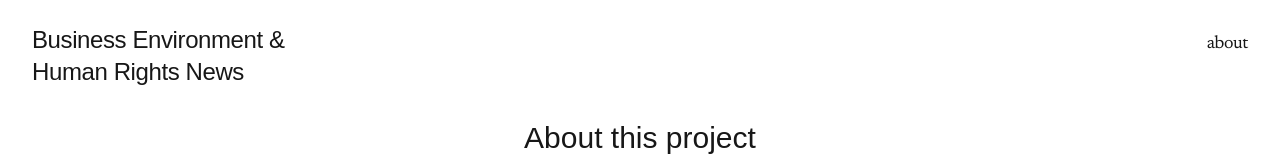
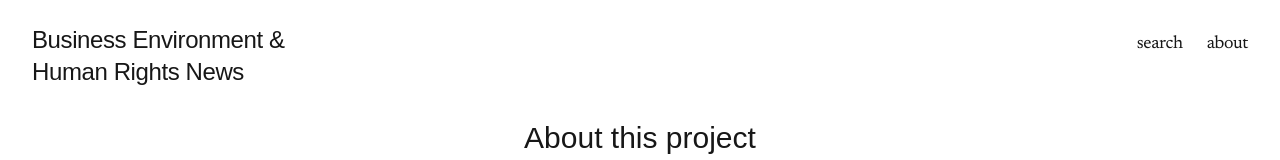
Before and after one commit to mattphillips-one/behr-news-app, a Next.js app: page /about in a window 1280 px wide. Shown: the top 160 px of the page. Built offline with nearby package versions, Linux system fonts and the light colour scheme; a web font is replaced by a local one.

Commit message:
Added dynamic search nav button

```diff
--- a/src/app/components/CardList.tsx
+++ b/src/app/components/CardList.tsx
@@ -1,5 +1,5 @@
 import Card from '@/app/components/ui/Card';
-import { NewsFeed, NewsItem } from '@/app/types/types';
+import { NewsItem } from '@/app/types/types';
 
 
 /*
--- a/src/app/components/nav.tsx
+++ b/src/app/components/nav.tsx
@@ -1,13 +1,26 @@
+'use client';
+
 import Link from 'next/link';
 import { fonts } from '@/app/components/ui/fonts';
+import { usePathname } from 'next/navigation';
 
 const navItems = {
+  '/': {
+    name: 'search'
+  },
   '/about': {
     name: 'about',
   }
 }
 
 export function Navbar() {
+  const pathname = usePathname();
+  let isVisible = "invisible";
+
+  // only show link to search if in about page
+  if (pathname === '/about') {
+    isVisible = "visible";
+  }
 
   return (
     <aside className="tracking-tight flex justify-between mb-10 md:mb-5">
@@ -18,17 +31,20 @@ export function Navbar() {
         >
           <a href='/' className={`${fonts.ovo} max-w-[50%] lg:max-w-xs text-xl lg:text-2xl m-3`}>Business Environment & Human Rights News</a>
           <div className="flex flex-row space-x-0">
-            {Object.entries(navItems).map(([path, { name }]) => {
-              return (
-                <Link
-                  key={path}
-                  href={path}
-                  className={`${fonts.newsreader} transition-all text-lg hover:text-neutral-800 hover:underline dark:hover:text-neutral-200 flex align-middle relative py-1 px-2 m-1`}
-                >
-                  {name}
-                </Link>
-              )
-            })}
+            <Link
+              key={'/search'}
+              href={'/'}
+              className={`${fonts.newsreader} ${isVisible} text-lg hover:text-neutral-800 hover:underline dark:hover:text-neutral-200 flex align-middle relative py-1 px-2 m-1`}
+            >
+              search
+            </Link>
+            <Link
+              key={'/about'}
+              href={'/about'}
+              className={`${fonts.newsreader} text-lg hover:text-neutral-800 hover:underline dark:hover:text-neutral-200 flex align-middle relative py-1 px-2 m-1`}
+            >
+              about
+            </Link>
           </div>
         </nav>
       </div>
```
